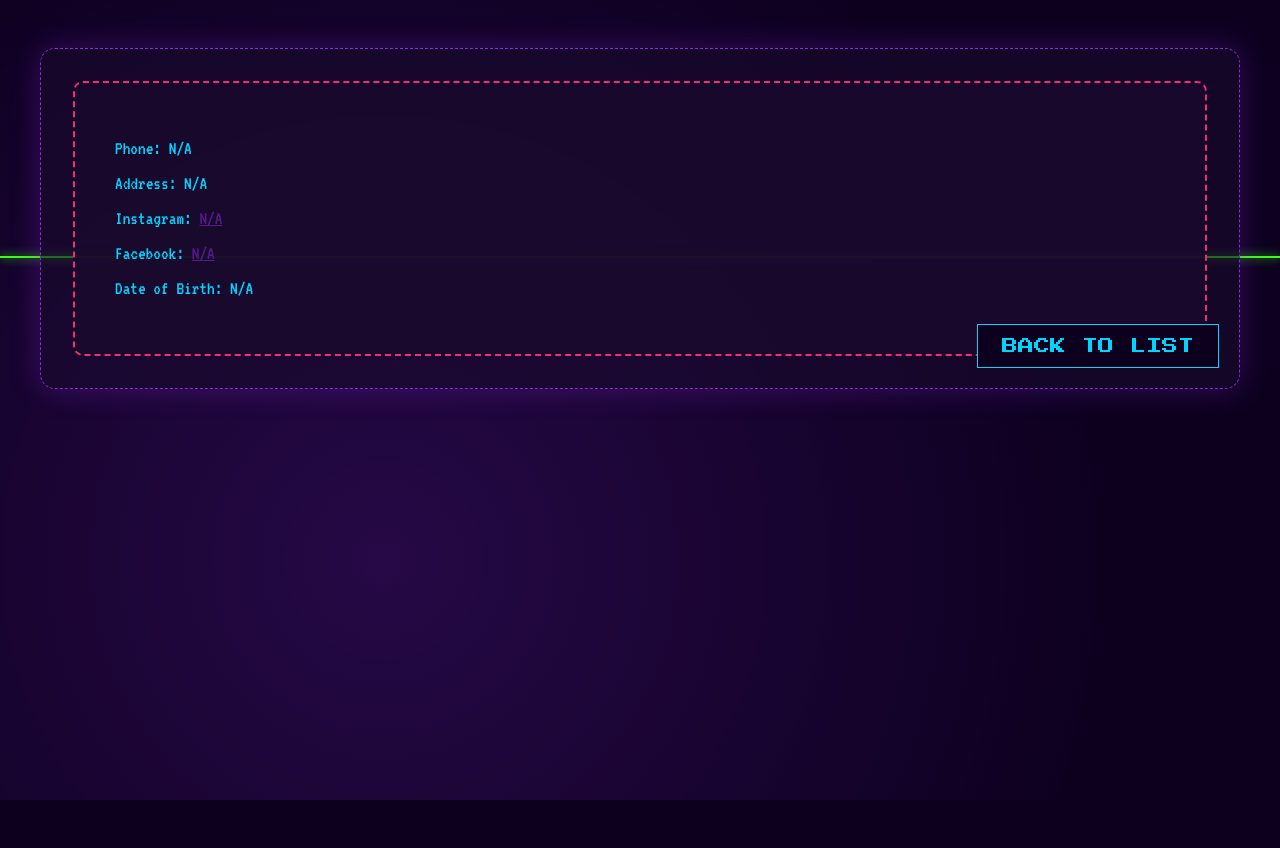
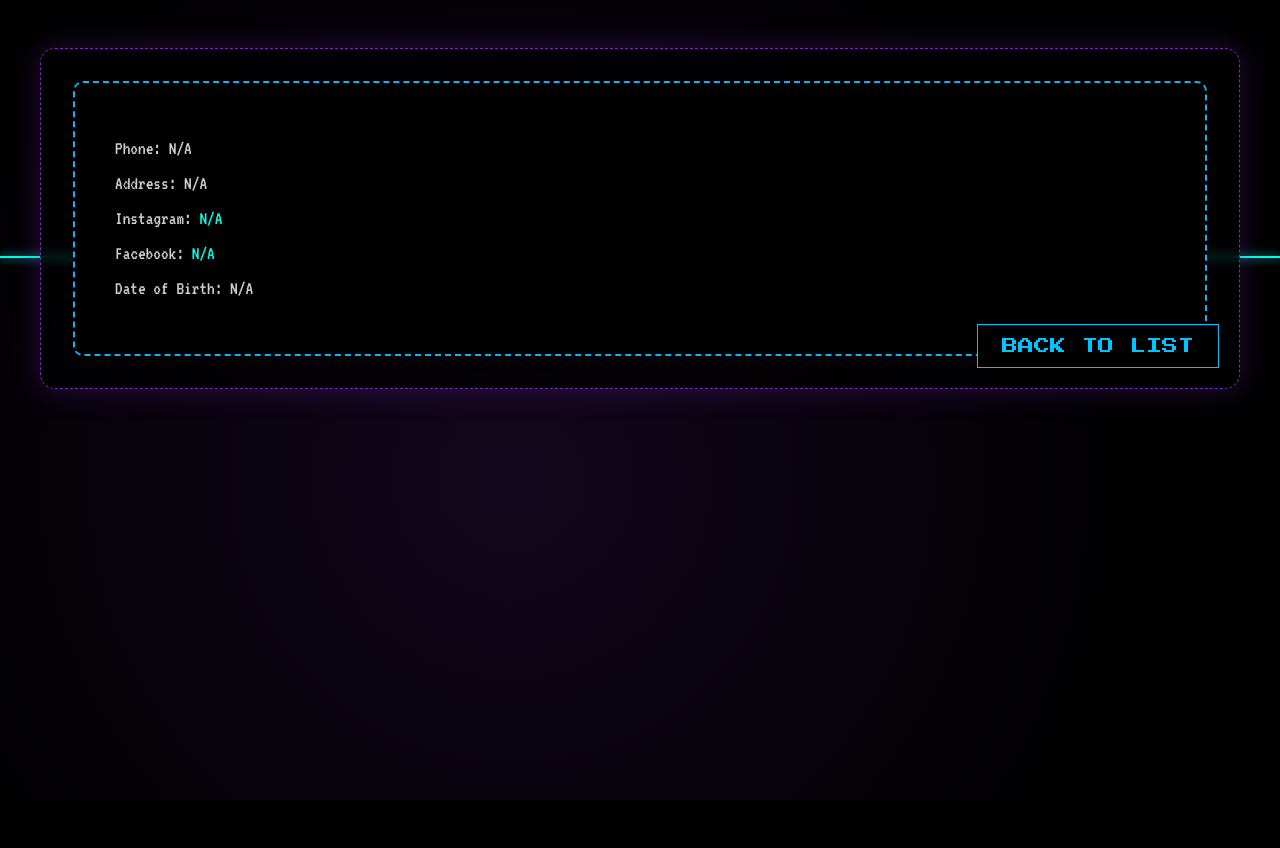
Before and after one commit to youssefmohamedpl3/GCLS, a Flask app: template api/templates/student.html in a window 1280 px wide. Run offline with Flask 3, Linux system fonts and the light colour scheme; the template is opened without the code that fills it, so the values that code supplies are empty.

```diff
--- a/api/app.py
+++ b/api/app.py
@@ -30,7 +30,7 @@ class User(UserMixin):
         self.password = password
         self.accessible_students = accessible_students  # 'all' or list of student IDs
 
-# Hardcoded data (replace with database in production)
+# Hardcoded data (exactly as in the original)
 users = {
     'Youssef Mohamed Ahmed': User('1', 'admin', 'c29FLBV593@', 'all'),
     'YMAS': User('3', 'YMAS', 'c29FLBV593', 'all'),
--- a/api/static/css/style.css
+++ b/api/static/css/style.css
@@ -1,15 +1,16 @@
-/* Cosmic Glitch Theme */
+/* Midnight Holographic Theme */
 @import url('https://fonts.googleapis.com/css2?family=VT323&family=Orbitron:wght@500;700&family=Press+Start+2P&display=swap');
 
 /* Custom Properties for Colors and Effects */
 :root {
-  --space-black: #0d001f; /* Deep cosmic black */
-  --glitch-red: #ff2e63; /* Vibrant glitch red */
-  --glitch-blue: #00d4ff; /* Electric glitch blue */
-  --cosmic-purple: #8a2be2; /* Nebula purple */
-  --neon-green: #39ff14; /* Matrix green */
-  --fragment-shadow: 0 0 20px rgba(255, 46, 99, 0.5);
-  --glow: 0 0 10px rgba(0, 212, 255, 0.7);
+  --midnight-black: #000000; /* Pure black */
+  --holo-blue: #00c4ff; /* Icy holographic blue */
+  --holo-purple: #7b2cbf; /* Deep holographic purple */
+  --neon-silver: #d0d0d0; /* Neon silver for text */
+  --neon-cyan: #00ffea; /* Cyan for accents */
+  --fragment-shadow: 0 0 20px rgba(0, 196, 255, 0.5);
+  --glow: 0 0 10px rgba(0, 196, 255, 0.7);
+  --holo-gradient: linear-gradient(45deg, var(--holo-blue), var(--holo-purple));
 }
 
 /* Reset and Base Styles */
@@ -19,17 +20,17 @@
   box-sizing: border-box;
 }
 
-/* Cosmic Background with Animated Particles */
+/* Midnight Background with Holographic Particles */
 body {
-  background: var(--space-black);
+  background: var(--midnight-black);
   font-family: 'VT323', monospace;
-  color: var(--glitch-blue);
+  color: var(--neon-silver);
   min-height: 100vh;
   overflow-x: hidden;
   position: relative;
 }
 
-/* Nebula Background with Animated Stars */
+/* Holographic Background with Animated Particles */
 body::before {
   content: '';
   position: fixed;
@@ -37,7 +38,7 @@ body::before {
   left: 0;
   width: 100%;
   height: 100%;
-  background: radial-gradient(circle at 30% 70%, rgba(138, 43, 226, 0.2) 0%, var(--space-black) 70%);
+  background: radial-gradient(circle at 40% 60%, rgba(123, 44, 191, 0.15) 0%, var(--midnight-black) 70%);
   z-index: -1;
 }
 
@@ -66,8 +67,8 @@ body::after {
   left: 0;
   width: 100%;
   height: 2px;
-  background: var(--neon-green);
-  box-shadow: 0 0 10px var(--neon-green);
+  background: var(--neon-cyan);
+  box-shadow: 0 0 10px var(--neon-cyan);
   animation: scanline 5s linear infinite;
 }
 
@@ -76,28 +77,29 @@ body::after {
   100% { top: 100%; }
 }
 
-/* Fragmented Container */
+/* Holographic Container */
 .container, .detail-container {
   max-width: 1200px;
   margin: 3rem auto;
   padding: 2rem;
   position: relative;
   transform: translateZ(0);
-  background: rgba(26, 11, 46, 0.6);
-  border: 1px dashed var(--cosmic-purple);
+  background: rgba(0, 0, 0, 0.7);
+  border: 1px dashed var(--holo-purple);
   border-radius: 15px;
-  box-shadow: 0 0 30px rgba(138, 43, 226, 0.3);
+  box-shadow: 0 0 30px rgba(123, 44, 191, 0.3);
+  backdrop-filter: blur(5px);
 }
 
-/* Headings with Glitch Effect */
+/* Headings with Holographic Glitch Effect */
 h1, h2, h3 {
   font-family: 'Orbitron', sans-serif;
-  color: var(--glitch-red);
-  text-shadow: 0 0 15px var(--glitch-red);
+  color: var(--neon-silver);
+  text-shadow: 0 0 15px var(--holo-blue), 0 0 30px var(--holo-purple);
   position: relative;
   font-size: 2.5rem;
   text-transform: uppercase;
-  animation: textGlitch 1.5s infinite;
+  animation: holoGlitch 1.5s infinite;
 }
 
 h1::before, h1::after {
@@ -110,13 +112,13 @@ h1::before, h1::after {
 }
 
 h1::before {
-  color: var(--glitch-blue);
+  color: var(--holo-blue);
   animation: glitchTop 1s linear infinite;
   clip-path: polygon(0 0, 100% 0, 100% 33%, 0 33%);
 }
 
 h1::after {
-  color: var(--neon-green);
+  color: var(--neon-cyan);
   animation: glitchBottom 1.5s linear infinite;
   clip-path: polygon(0 67%, 100% 67%, 100% 100%, 0 100%);
 }
@@ -249,40 +255,58 @@ button:hover {
   100% { transform: translate(0, 0); }
 }
 
-.student-card h2 {
+.student-card button {
   font-size: 1.5rem;
-  color: var(--glitch-red);
-  text-shadow: 0 0 10px var(--glitch-red);
+  color: var(--neon-silver);
+  text-shadow: 0 0 10px var(--holo-blue);
+  background: none;
+  border: none;
+  width: 100%;
+  text-align: left;
+  cursor: pointer;
+  transition: all 0.3s;
 }
 
-.student-card p {
-  font-size: 1.2rem;
-  color: var(--neon-green);
+.student-card:hover button {
+  color: var(--neon-cyan);
+  text-shadow: 0 0 15px var(--neon-cyan);
 }
 
 /* Profile Card */
 .profile-card {
-  background: rgba(26, 11, 46, 0.9);
+  background: rgba(0, 0, 0, 0.95);
   padding: 2.5rem;
-  border: 2px dashed var(--cosmic-purple);
+  border: 2px dashed var(--holo-purple);
   border-radius: 10px;
   position: relative;
   animation: pulseBorder 2s infinite;
 }
 
 @keyframes pulseBorder {
-  0%, 100% { border-color: var(--cosmic-purple); }
-  50% { border-color: var(--glitch-red); }
+  0%, 100% { border-color: var(--holo-purple); }
+  50% { border-color: var(--holo-blue); }
+}
+
+.profile-card .info h1 {
+  font-size: 2rem;
+  color: var(--neon-silver);
+  text-shadow: 0 0 15px var(--holo-blue);
 }
 
 .profile-card p {
   font-size: 1.2rem;
   margin: 1rem 0;
-  color: var(--glitch-blue);
+  color: var(--neon-silver);
 }
 
-.profile-card p strong {
-  color: var(--neon-green);
+.profile-card p a {
+  color: var(--neon-cyan);
+  text-decoration: none;
+}
+
+.profile-card p a:hover {
+  text-decoration: underline;
+  color: var(--holo-purple);
 }
 
 /* Floating Back Button */
@@ -291,9 +315,9 @@ button:hover {
   bottom: 20px;
   right: 20px;
   padding: 0.8rem 1.5rem;
-  background: var(--space-black);
-  border: 1px solid var(--glitch-blue);
-  color: var(--glitch-blue);
+  background: var(--midnight-black);
+  border: 1px solid var(--holo-blue);
+  color: var(--holo-blue);
   text-transform: uppercase;
   cursor: pointer;
   transition: all 0.3s;
--- a/api/templates/admin_dashboard.html
+++ b/api/templates/admin_dashboard.html
@@ -9,8 +9,8 @@
 </head>
 <body>
     <div class="container">
-        <h1>Admin Dashboard</h1>
-        <h2>User Activity</h2>
+        <h1 data-text="Admin Dashboard">Admin Dashboard</h1>
+        <h2 data-text="User Activity">User Activity</h2>
         <div class="student-list">
             {% for username, activity in user_activity.items() %}
                 <div class="student-card">
--- a/api/templates/index.html
+++ b/api/templates/index.html
@@ -9,7 +9,7 @@
 </head>
 <body>
     <div class="container">
-        <h1>Student List</h1>
+        <h1 data-text="Student List">Student List</h1>
         <div class="student-list">
             {% for student in students %}
                 <div class="student-card">
--- a/api/templates/login.html
+++ b/api/templates/login.html
@@ -9,7 +9,7 @@
 </head>
 <body>
     <div class="container">
-        <h1>Login</h1>
+        <h1 data-text="Login">Login</h1>
         {% with messages = get_flashed_messages() %}
             {% if messages %}
                 {% for message in messages %}
--- a/api/templates/student.html
+++ b/api/templates/student.html
@@ -11,7 +11,7 @@
     <div class="detail-container">
         <div class="profile-card">
             <div class="info">
-                <h1>{{ student.name }}</h1>
+                <h1 data-text="{{ student.name }}">{{ student.name }}</h1>
                 <p>Phone: {{ student.phone or 'N/A' }}</p>
                 <p>Address: {{ student.address or 'N/A' }}</p>
                 <p>Instagram: <a href="{{ student.instagram }}">{{ student.instagram or 'N/A' }}</a></p>
```
Also changed, not shown: other parts of api/static/css/style.css (+27 -27 lines), vercel.json.
